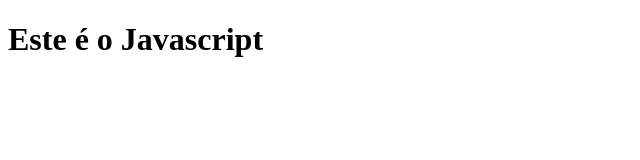
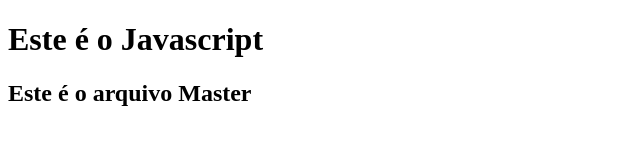
Before and after one commit to hallancma/javascriptGit, a plain HTML site: page index.html in a window 1280 px wide. Shown: the whole page, without its empty margins (0-640 px from the left). Drawn offline with Linux system fonts and the light colour scheme.

Commit message:
h2 adicionado

```diff
--- a/index.html
+++ b/index.html
@@ -8,6 +8,7 @@
   </head>
   <body>
     <h1>Este é o Javascript</h1>
+    <h2>Este é o arquivo Master</h2>
     <script src="script.js"></script>
   </body>
 </html>
```
